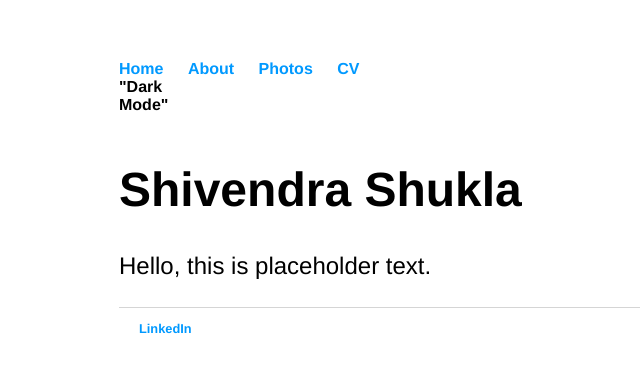
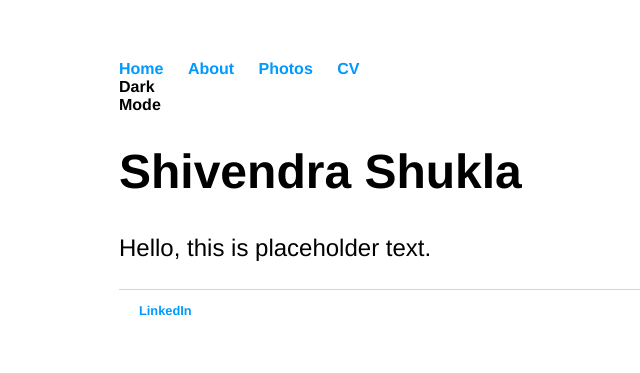
Before and after one commit to thatshivendrashukla/thatshivendrashukla.github.io, a Jekyll site: the page built from index.html, in a window 1280 px wide. Shown: the top 373 px of the page, without its empty margins (73-713 px from the left). Built offline with Jekyll 4.4.1, drawn with Linux system fonts in a browser that asks for light colours.

Commit message:
Update default.html

```diff
--- a/_layouts/default.html
+++ b/_layouts/default.html
@@ -17,7 +17,7 @@
 					<li><a href="/photos">Photos</a></li>
 	        		<li><a href="/cv">CV</a></li>
 					<!-- dark mode switcher and javascript for persistency-->
-					<li><div class="theme-switch-wrapper"><label class="theme-switch" for="checkbox"><input type="checkbox" name="checkbox" value="value">"Dark Mode"</label></div></li>
+					<div class="theme-switch-wrapper"><label class="theme-switch" for="checkbox"><input type="checkbox" name="checkbox" value="value">Dark Mode</label>
 
 
 				<script type="text/javascript"> const toggleSwitch = document.querySelector('.theme-switch input[type="checkbox"]');
```
